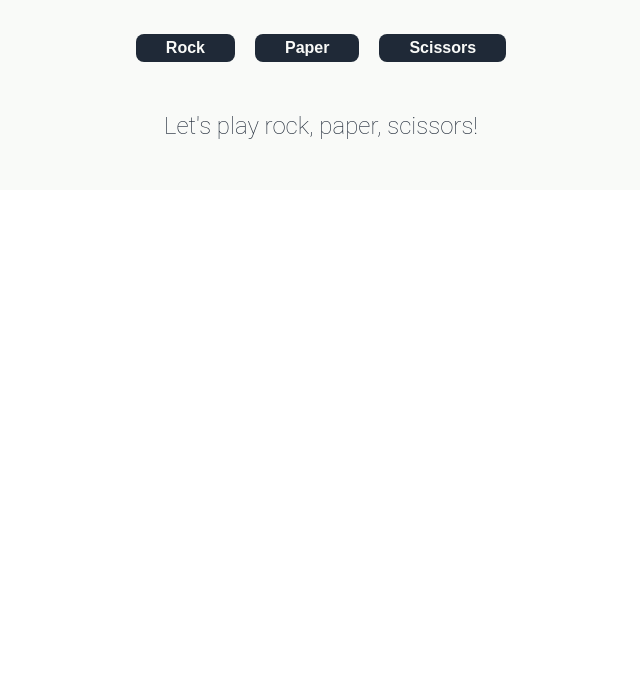
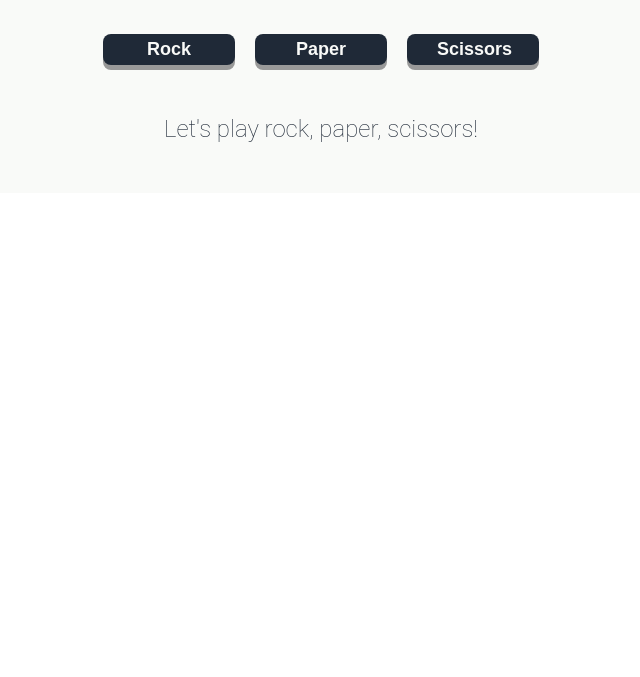
Before and after one commit to nbridgeman/odin-rock-paper-scissors, a plain HTML site: page index.html in a window 1280 px wide. Shown: the part 123-800 px from the top of the page, without its empty margins (319-959 px from the left). Drawn offline with Linux system fonts and the light colour scheme.

Commit message:
Edited style

```diff
--- a/style.css
+++ b/style.css
@@ -17,12 +17,23 @@ body {
 
 .moves button {
   padding: 5px 30px;
+  height: auto;
+  width: 132px;
   background-color: #1F2937;
   color: #F9FAF8;
   border: 0;
   border-radius: 8px;
   font-weight: bold;
-  font-size: 16px;
+  font-size: 18px;
+  box-shadow: 0 5px #999;
+}
+
+.moves button:hover {background-color: #2e3d52}
+
+.moves button:active {
+  background-color: #2e3d52
+  box-shadow: 0 2px #666;
+  transform: translateY(3px);
 }
 
 .text {
```
